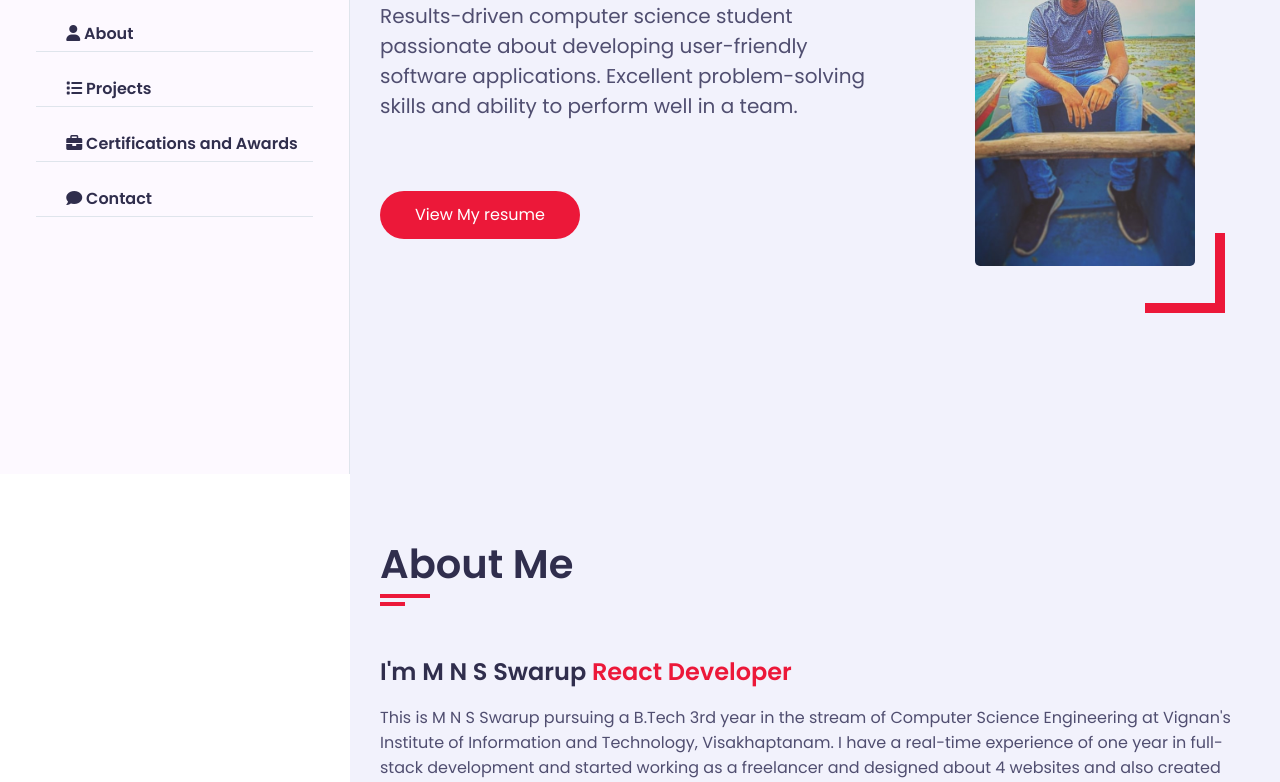
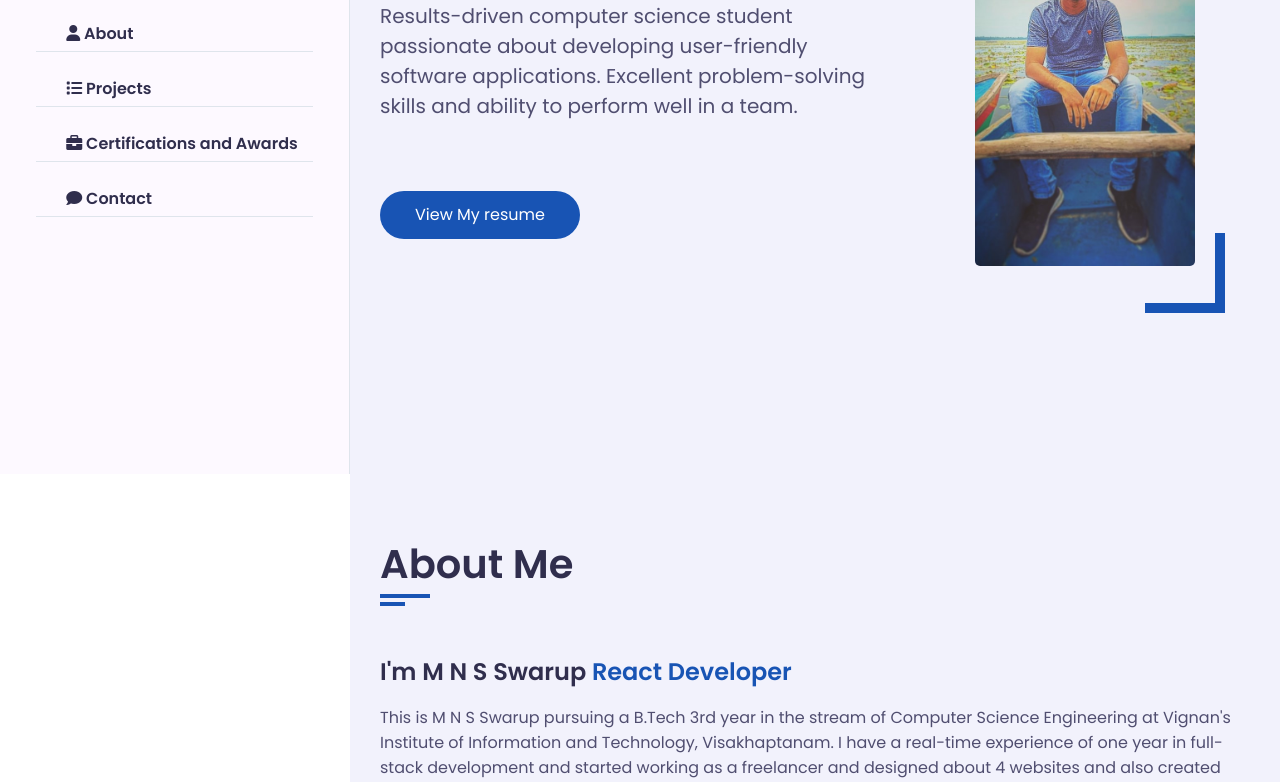
Before and after one commit to Swarup2608/Portfolio, a plain HTML site: page index.html in a window 1280 px wide. Shown: the part 326-1108 px from the top of the page. Drawn offline with nearby package versions, Linux system fonts and the light colour scheme.

Commit message:
Update mode1.css

```diff
--- a/css/mode1.css
+++ b/css/mode1.css
@@ -1,3 +1,3 @@
 :root{
-    --skin1 : #ec1839;
+    --skin1 : #1854b4;
 }
```
